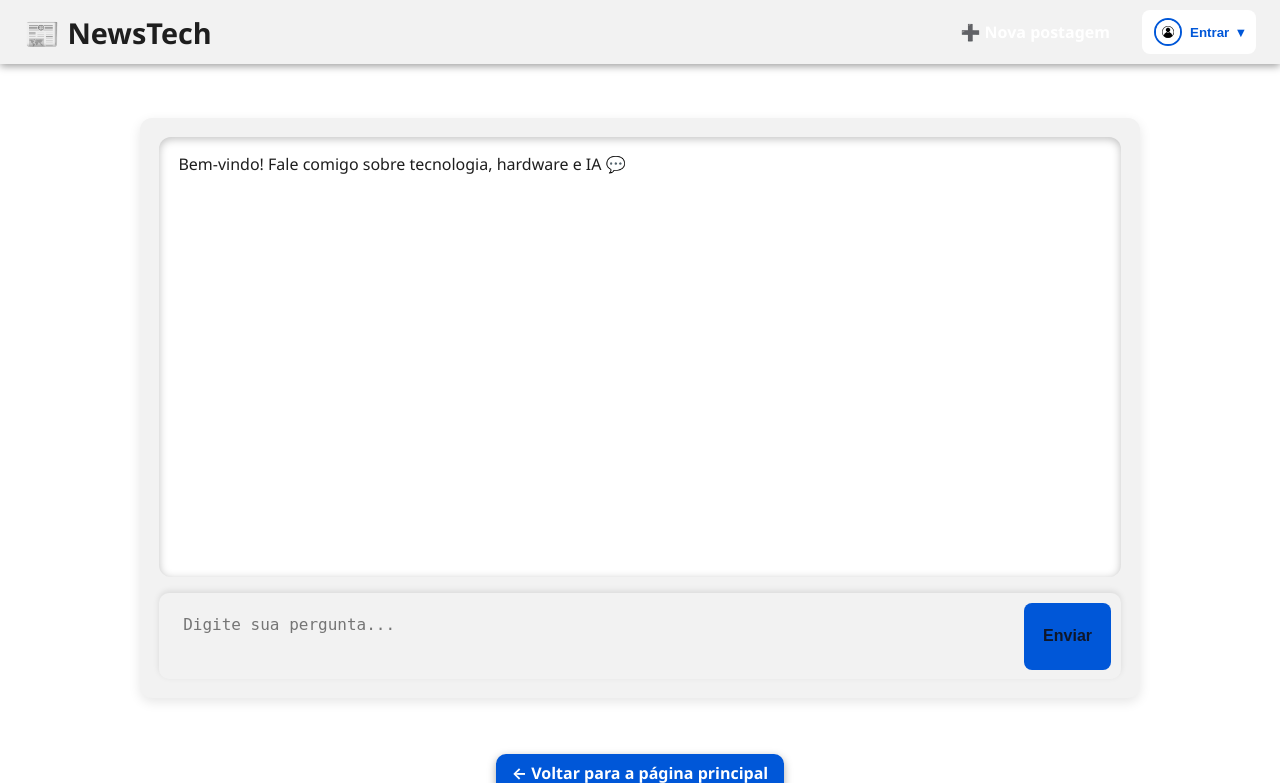
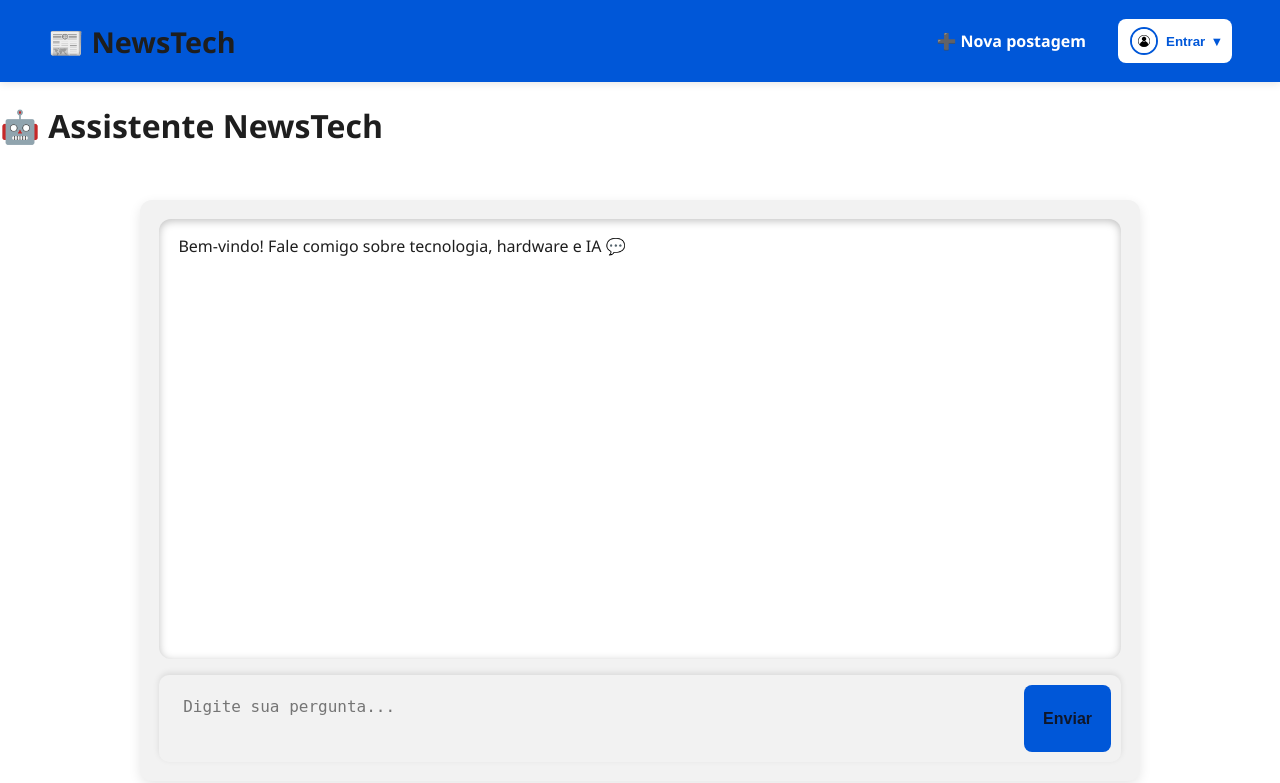
Before and after one commit to Diegames10/NewsTechApp, a Flask app: page /assistente in a window 1280 px wide. Shown: the top 783 px of the page. Run offline with Flask 3, Linux system fonts and the light colour scheme; the visitor is signed in with stand-in values (Sample User, id 1); data that the repository does not hold is empty; parts of the project's set-up code (start-up, migrations or seed data) failed here and were passed over; some libraries are stand-ins or nearby versions.

Commit message:
Update assistente.html

```diff
--- a/login_app/templates/assistente.html
+++ b/login_app/templates/assistente.html
@@ -56,23 +56,6 @@
 
      header h1 {
       color: var(--text, #f1f5f9);
-    }
-
-    /* ==================== HEADER ==================== */
-    header {
-      position: fixed;
-      top: 0;
-      left: 0;
-      width: 100%;
-      height: 64px;
-      background: var(--card, #1e293b);
-      color: var(--text, #f1f5f9);
-      display: flex;
-      align-items: center;
-      justify-content: space-between;
-      padding: 0 1.5rem;
-      box-shadow: 0 2px 8px rgba(0, 0, 0, 0.4);
-      z-index: 1000;
     }
 
     /* ==================== CONTEÚDO ==================== */
```
